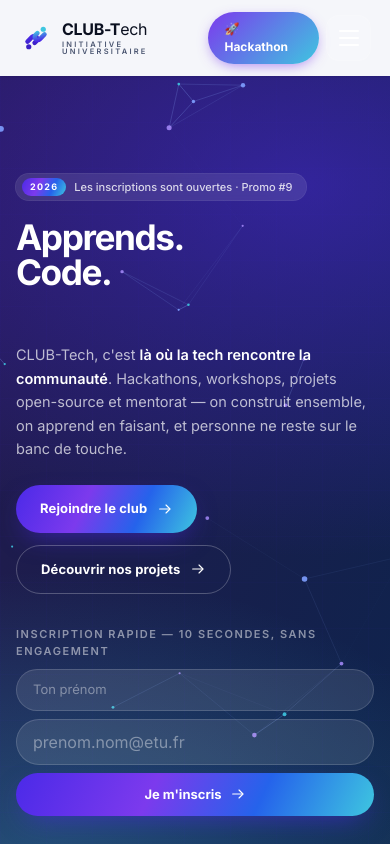
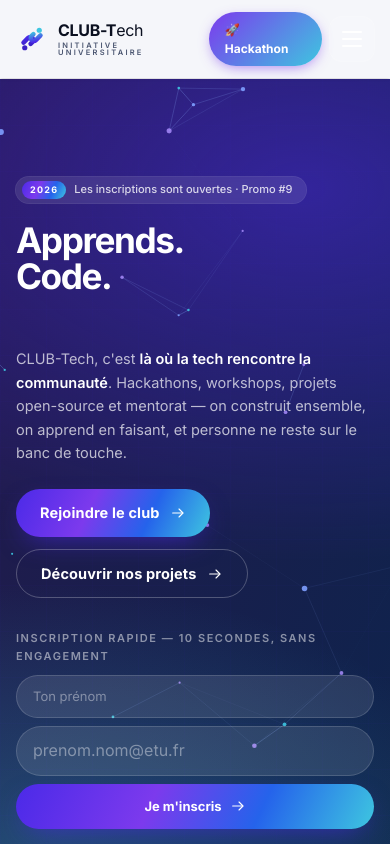
Before and after one commit to Morel-Stone15/C-Tech, a React (Vite) app: page / in a window 390 px wide. Shown: the top 844 px of the page. Built offline with nearby package versions, Linux system fonts and the light colour scheme.

Commit message:
style: align site dimensions, containers and breakpoints with hackathon site

```diff
--- a/src/components/ui.tsx
+++ b/src/components/ui.tsx
@@ -64,9 +64,9 @@ export function SectionHead({
   );
 }
 
-/* ---------- Boutons ---------- */
+/* ---------- Boutons (Dimensions calquées sur le Hackathon) ---------- */
 const baseBtn =
-  "group/b relative inline-flex items-center justify-center gap-2.5 rounded-full px-6 py-3.5 text-[13px] font-bold tracking-[0.01em] transition-all duration-300";
+  "group/b relative inline-flex items-center justify-center gap-2.5 min-h-[48px] rounded-full px-6 py-3 text-[14.5px] sm:text-[15px] font-extrabold tracking-[0.01em] transition-all duration-300";
 
 export function GradButton({
   href,
--- a/src/index.css
+++ b/src/index.css
@@ -150,7 +150,7 @@
 
 html {
   scroll-behavior: smooth;
-  scroll-padding-top: var(--header-height, 92px);
+  scroll-padding-top: var(--header-height, 74px);
   width: 100%;
   max-width: 100%;
   overflow-x: hidden;
@@ -166,7 +166,8 @@ body {
   position: relative;
   background-color: var(--color-paper);
   color: var(--color-slate-body);
-  font-family: var(--font-sans);
+  font: 17px/1.65 var(--font-sans);
+  text-rendering: optimizeLegibility;
   -webkit-font-smoothing: antialiased;
   -moz-osx-font-smoothing: grayscale;
 }
@@ -445,10 +446,62 @@ header a[aria-label] {
   }
 }
 
-/* ---------- Adaptabilité multi-écrans (Mobile, Tablette, Ordinateur) ---------- */
-@media (max-width: 640px) {
+/* ==========================================================
+   ALIGNEMENT DIMENSIONNEL EXACT — SITE DU HACKATHON
+   Largeurs de conteneurs, points de rupture & échelle d'écran
+   ========================================================== */
+
+:root {
+  --header-height: 74px;
+}
+
+/* 1. Largeur des conteneurs calquée exactement sur le Hackathon (.wrap / .max-w-7xl) */
+.max-w-7xl,
+.wrap {
+  width: min(1140px, 100% - 40px) !important;
+  max-width: 1140px !important;
+  margin-inline: auto !important;
+}
+
+@media (min-width: 1440px) {
   :root {
-    --header-height: 76px;
+    --header-height: 84px;
+  }
+  .max-w-7xl,
+  .wrap {
+    width: min(1280px, 100% - 64px) !important;
+    max-width: 1280px !important;
+  }
+}
+
+@media (max-width: 980px) {
+  .max-w-7xl,
+  .wrap {
+    width: min(1140px, 100% - 40px) !important;
+  }
+}
+
+@media (max-width: 820px) {
+  .max-w-7xl,
+  .wrap {
+    width: min(100% - 36px, 1140px) !important;
+  }
+}
+
+@media (max-width: 600px) {
+  :root {
+    --header-height: 70px;
+  }
+  body {
+    font-size: 16px !important;
+    line-height: 1.6 !important;
+  }
+  .max-w-7xl,
+  .wrap {
+    width: calc(100% - 32px) !important;
+    max-width: 100% !important;
+    padding-left: 0 !important;
+    padding-right: 0 !important;
   }
   /* Empêcher le zoom automatique intempestif des navigateurs mobiles (iOS/Android) */
   input[type="text"],
@@ -461,14 +514,19 @@ header a[aria-label] {
   }
 }
 
-@media (min-width: 641px) and (max-width: 1024px) {
-  :root {
-    --header-height: 84px;
+@media (max-width: 360px) {
+  .max-w-7xl,
+  .wrap {
+    width: calc(100% - 20px) !important;
+    max-width: 100% !important;
   }
 }
 
-@media (min-width: 1025px) {
-  :root {
-    --header-height: 92px;
-  }
+/* 2. Champs de saisie calqués sur le Hackathon (min-height 50px, border-radius 12px) */
+input[type="text"],
+input[type="email"],
+input[type="tel"],
+input[type="password"],
+select {
+  min-height: 50px;
 }
```
